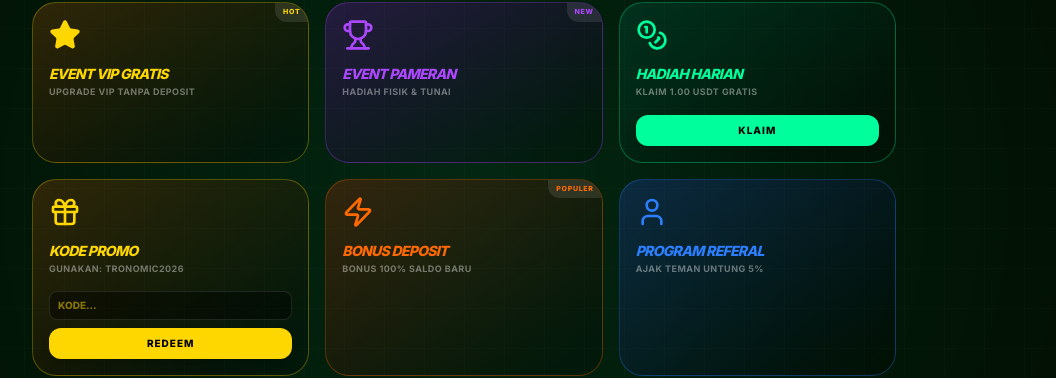
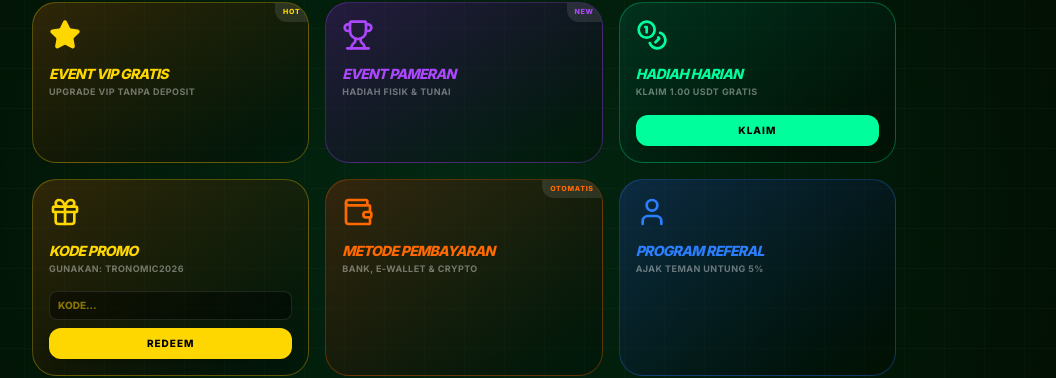
Before and after one commit to kusumaletterformee-tech/Websit, a React (Vite) app: page / in a window 1280 px wide. Shown: the part 972-1350 px from the top of the page, without its empty margins (176-1232 px from the left). Built offline with nearby package versions, Linux system fonts and the light colour scheme.

Commit message:
feat: Update payment method card details
Refactors the "Bonus Deposit" event card to display information about supported payment methods, including banks, e-wallets, and cryptocurrencies. This change aims to provide users with clearer and more relevant information regarding transaction options.

```diff
--- a/src/App.tsx
+++ b/src/App.tsx
@@ -425,18 +425,18 @@ export default function App() {
                     }
                   />
 
-                  {/* Card 3: Bonus Deposit */}
+                  {/* Card 3: Metode Pembayaran */}
                   <EventCard
-                    title="BONUS DEPOSIT"
-                    desc="Bonus 100% Saldo Baru"
+                    title="METODE PEMBAYARAN"
+                    desc="Bank, E-Wallet & Crypto"
                     accent="orange"
-                    icon={<Zap size={32} />}
-                    status="POPULER"
+                    icon={<Wallet size={32} />}
+                    status="OTOMATIS"
                     onClick={() => setSelectedEvent({
-                      title: "BONUS DEPOSIT",
-                      desc: "Bonus 100% Saldo Baru",
-                      detail: "Dapatkan tambahan saldo 100% untuk setiap deposit pertama di minggu ini. Bonus maksimal hingga 1.000 USDT. Persyaratan turnover 5x volume trading.",
-                      icon: <Zap size={40} />
+                      title: "METODE PEMBAYARAN",
+                      desc: "Pembayaran Instan & Aman",
+                      detail: "Kami mendukung berbagai metode pembayaran termasuk Bank (BCA, Mandiri, BNI, BRI), E-Wallet (DANA, OVO, GoPay, LinkAja), Virtual Account, dan Pembayaran Crypto (USDT, BTC, ETH). Semua transaksi diproses secara real-time untuk kenyamanan trading Anda.",
+                      icon: <Wallet size={40} />
                     })}
                   />
 
```
